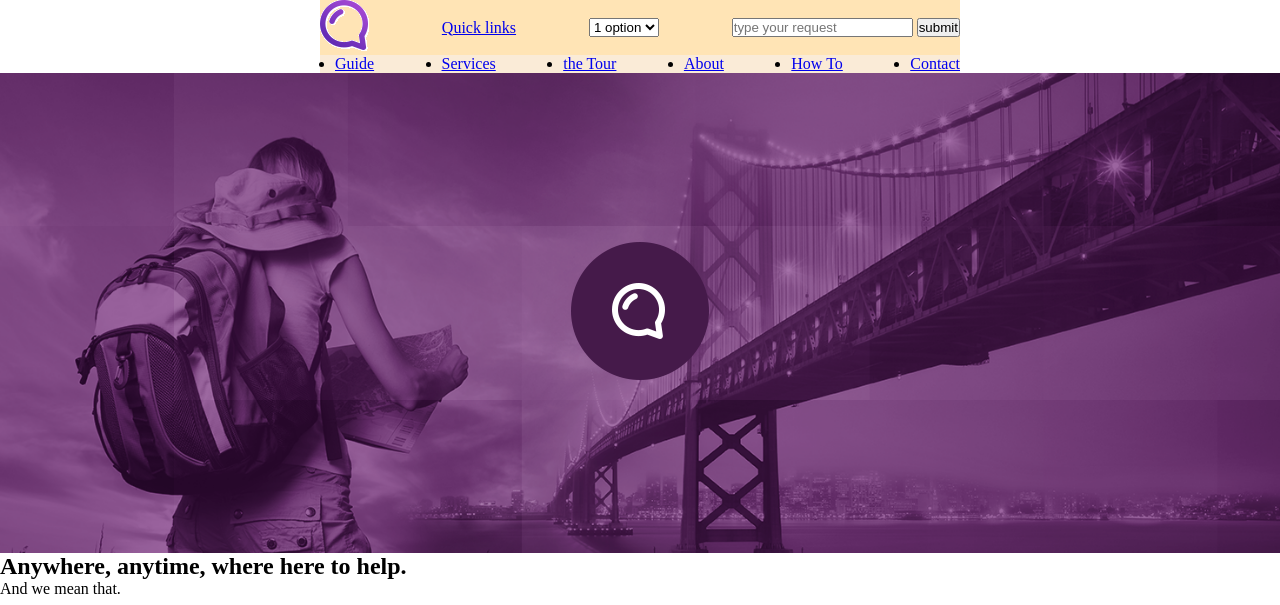
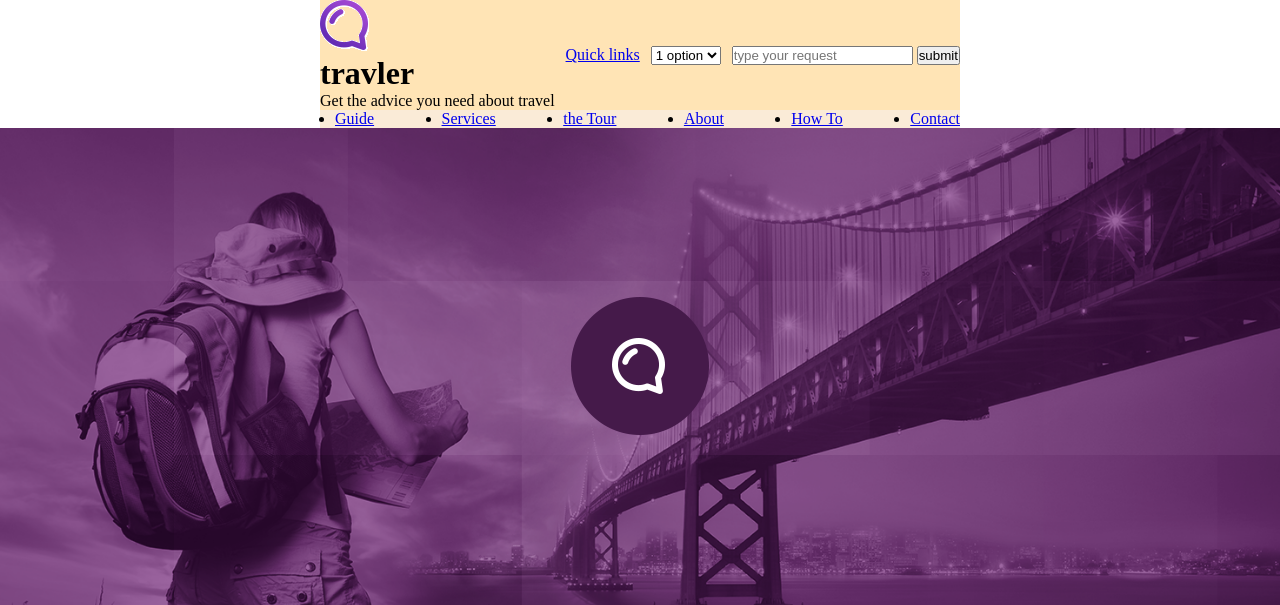
Before and after one commit to Dje-Bos/dut-pd23-boyarsky-travler, a plain HTML site: page resources/index.html in a window 1280 px wide. Shown: the top 605 px of the page. Drawn offline with Linux system fonts and the light colour scheme.

Commit message:
markup fixed

```diff
--- a/resources/index.html
+++ b/resources/index.html
@@ -10,9 +10,14 @@
 </head>
 <body>
 <header>
-    <div class="header-top-container" >
+    <div class="header-top-container">
 
-            <div class="logo"><img src="content/logo.gif" ></div>
+            <div class="logo">
+			<img src="content/logo.gif" >
+			<div class="logo-label-container">
+			<h1>travler</h1>
+			<p class="logo-description">Get the advice you need about travel</p></div>
+			</div>
             <div class="quick-links"><a href="#">Quick links</a></div> <!--any link -->
             <div class="dropdown">
                 <form name="dropbox" id="drop-box-form" method="post">
@@ -46,8 +51,8 @@
 <section class="hero>">
 <div class="hero-container">
 
-    <div><img src="content/search.png" alt="search" >
-    </div> <!--image in center of background img which performs search action-->
+    <a href=""><img src="content/search.png" alt="search" ></a>
+
 </div>
 </section>
 <section class="map-features">
```
